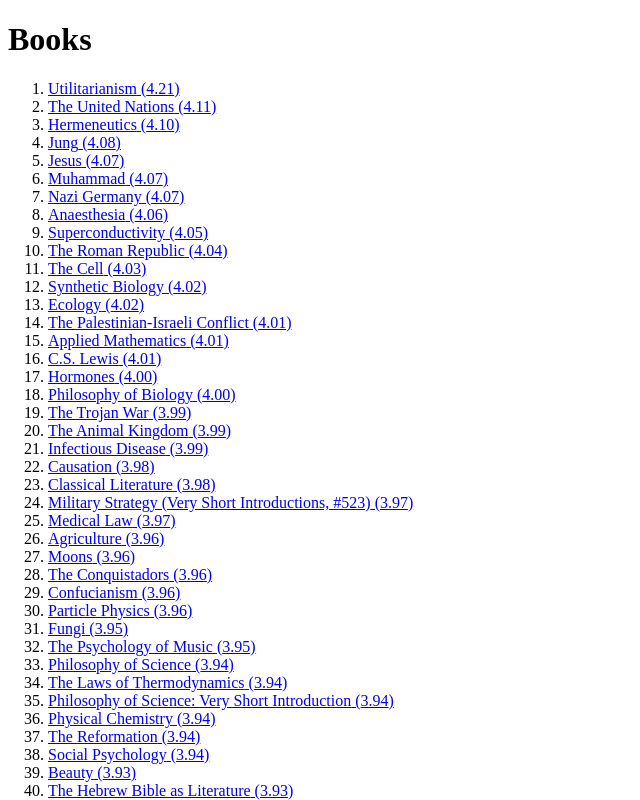
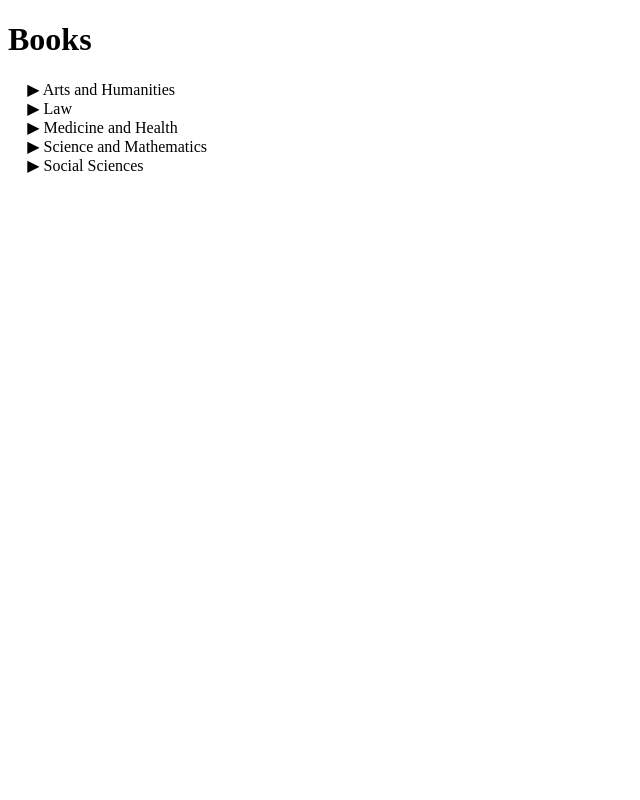
Before and after one commit to karugamo/very-short-introductions, a Svelte app: page / in a window 1280 px wide. Shown: the top 800 px of the page, without its empty margins (0-640 px from the left). Built offline with nearby package versions, Linux system fonts and the light colour scheme.

Commit message:
Show a simple tree of books

```diff
--- a/src/App.svelte
+++ b/src/App.svelte
@@ -1,20 +1,13 @@
 <script lang="ts">
-  import bookData from "../data/books.json";
-
-  const books = bookData.sort((a, b) => b.rating - a.rating);
+  import bookData from "../data/books-by-subject.json";
+  import Tree from "./Tree.svelte";
 </script>
 
 <main>
   <h1>Books</h1>
-  <ol>
-    {#each books as book}
-      <li>
-        <a href="https://www.goodreads.com/{book.url}" target="_blank">
-          {book.title} ({book.rating.toFixed(2)})</a
-        >
-      </li>
-    {/each}
-  </ol>
+  {#each bookData as rootSubject}
+    <Tree tree={rootSubject} />
+  {/each}
 </main>
 
 <style>
--- /dev/null
+++ b/src/Tree.svelte
@@ -0,0 +1,68 @@
+<script context="module">
+  // retain module scoped expansion state for each tree node
+  const _expansionState = {
+    /* treeNodeId: expanded <boolean> */
+  };
+</script>
+
+<script>
+  //	import { slide } from 'svelte/transition'
+  export let tree;
+  const { name, children, books = [] } = tree;
+
+  let expanded = _expansionState[name] || false;
+  const toggleExpansion = () => {
+    expanded = _expansionState[name] = !expanded;
+  };
+  $: arrowDown = expanded;
+</script>
+
+<ul>
+  <!-- transition:slide -->
+  <li>
+    {#if children.length || books.length}
+      <span on:click={toggleExpansion}>
+        <span class="arrow" class:arrowDown>&#x25b6</span>
+        {name}
+      </span>
+      {#if expanded}
+        {#each children as child}
+          <svelte:self tree={child} />
+        {/each}
+        {#each books as book}
+          <li>
+            <span>
+              <span class="no-arrow" />
+              <a target="_blank" href={book.LINK}>{book.Title}</a>
+            </span>
+          </li>
+        {/each}
+      {/if}
+    {:else}
+      <span>
+        <span class="no-arrow" />
+        {name}
+      </span>
+    {/if}
+  </li>
+</ul>
+
+<style>
+  ul {
+    margin: 0;
+    list-style: none;
+    padding-left: 1.2rem;
+    user-select: none;
+  }
+  .no-arrow {
+    padding-left: 1rem;
+  }
+  .arrow {
+    cursor: pointer;
+    display: inline-block;
+    /* transition: transform 200ms; */
+  }
+  .arrowDown {
+    transform: rotate(90deg);
+  }
+</style>
```
